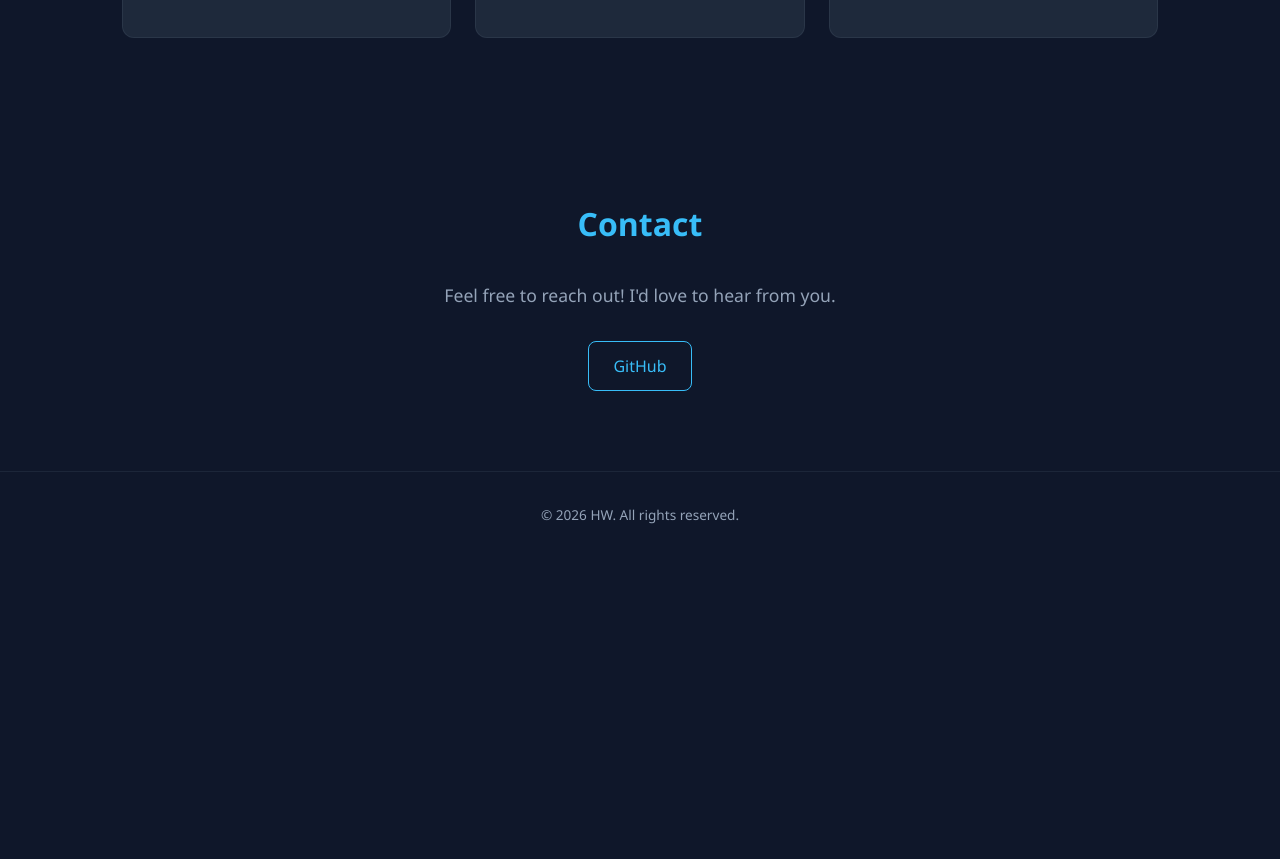
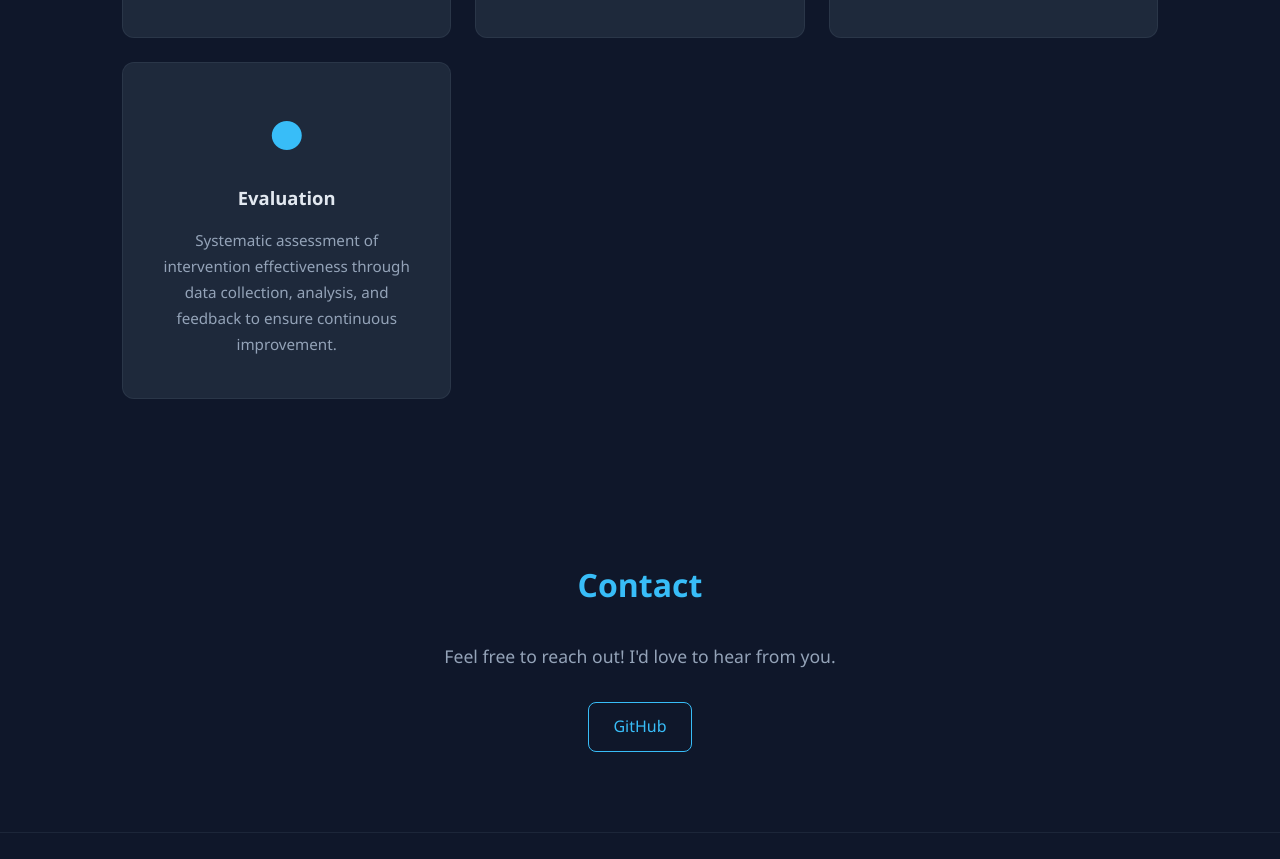
Before and after one commit to hww0121-beep/Website1, a plain HTML site: page index.html in a window 1280 px wide. Shown: the part 1712-2571 px from the top of the page. Before the commit the page ends 2270 px from the top, so only its background shows below. Drawn offline with Linux system fonts and the light colour scheme.

Commit message:
Add Evaluation column to interventions section
Co-Authored-By: Claude Opus 4.6 (1M context) <noreply@anthropic.com>

```diff
--- a/index.html
+++ b/index.html
@@ -63,6 +63,11 @@
                 <h3>Intervention Strategy</h3>
                 <p>Actionable plans and methodologies designed to implement interventions effectively and achieve measurable outcomes.</p>
             </div>
+            <div class="intervention-card">
+                <div class="intervention-icon">&#9679;</div>
+                <h3>Evaluation</h3>
+                <p>Systematic assessment of intervention effectiveness through data collection, analysis, and feedback to ensure continuous improvement.</p>
+            </div>
         </div>
     </section>
 
```
